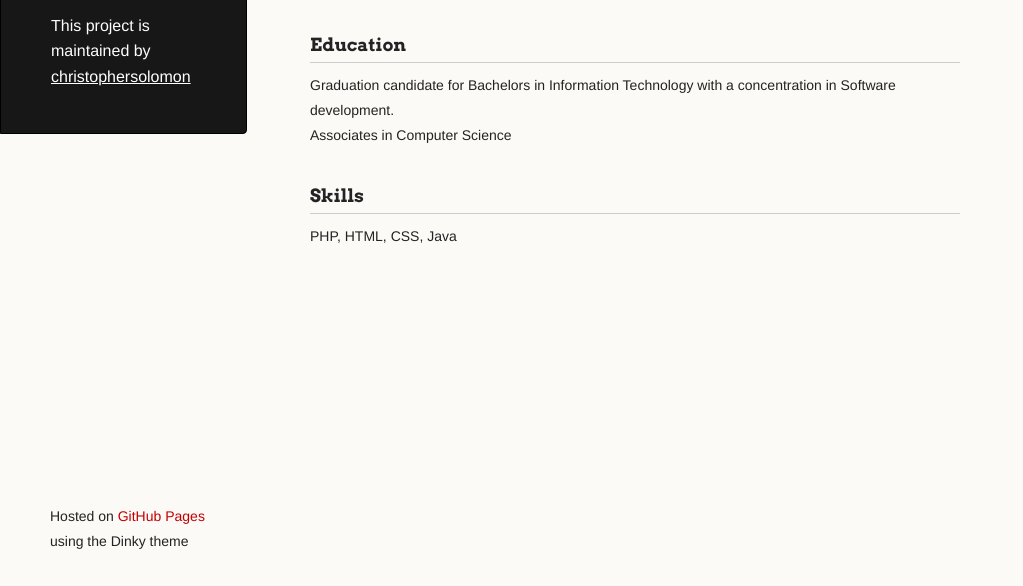
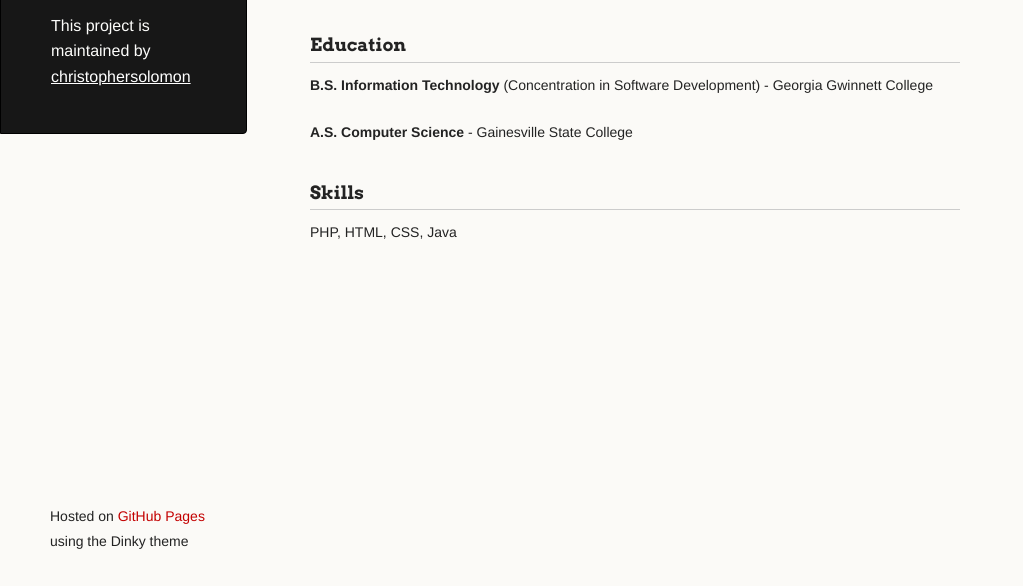
Before and after one commit to christophersolomon/resume, a plain HTML site: page index.html in a window 1280 px wide. Shown: the part 214-800 px from the top of the page, without its empty margins (0-1023 px from the left). Drawn offline with Linux system fonts and the light colour scheme.

Commit message:
Update index.html

```diff
--- a/index.html
+++ b/index.html
@@ -44,8 +44,8 @@
 <a id="education" class="anchor" href="#education" aria-hidden="true"><span class="octicon octicon-link"></span></a><strong>Education</strong>
 </h3>
 
-<p>Graduation candidate for Bachelors in Information Technology with a concentration in Software development.<br>
-Associates in Computer Science</p>
+<p><strong>B.S. Information Technology</strong> (Concentration in Software Development) - Georgia Gwinnett College</p>
+<p><strong>A.S. Computer Science</strong> - Gainesville State College</p>
 
 <h3>
 <a id="skills" class="anchor" href="#skills" aria-hidden="true"><span class="octicon octicon-link"></span></a><strong>Skills</strong>
```
